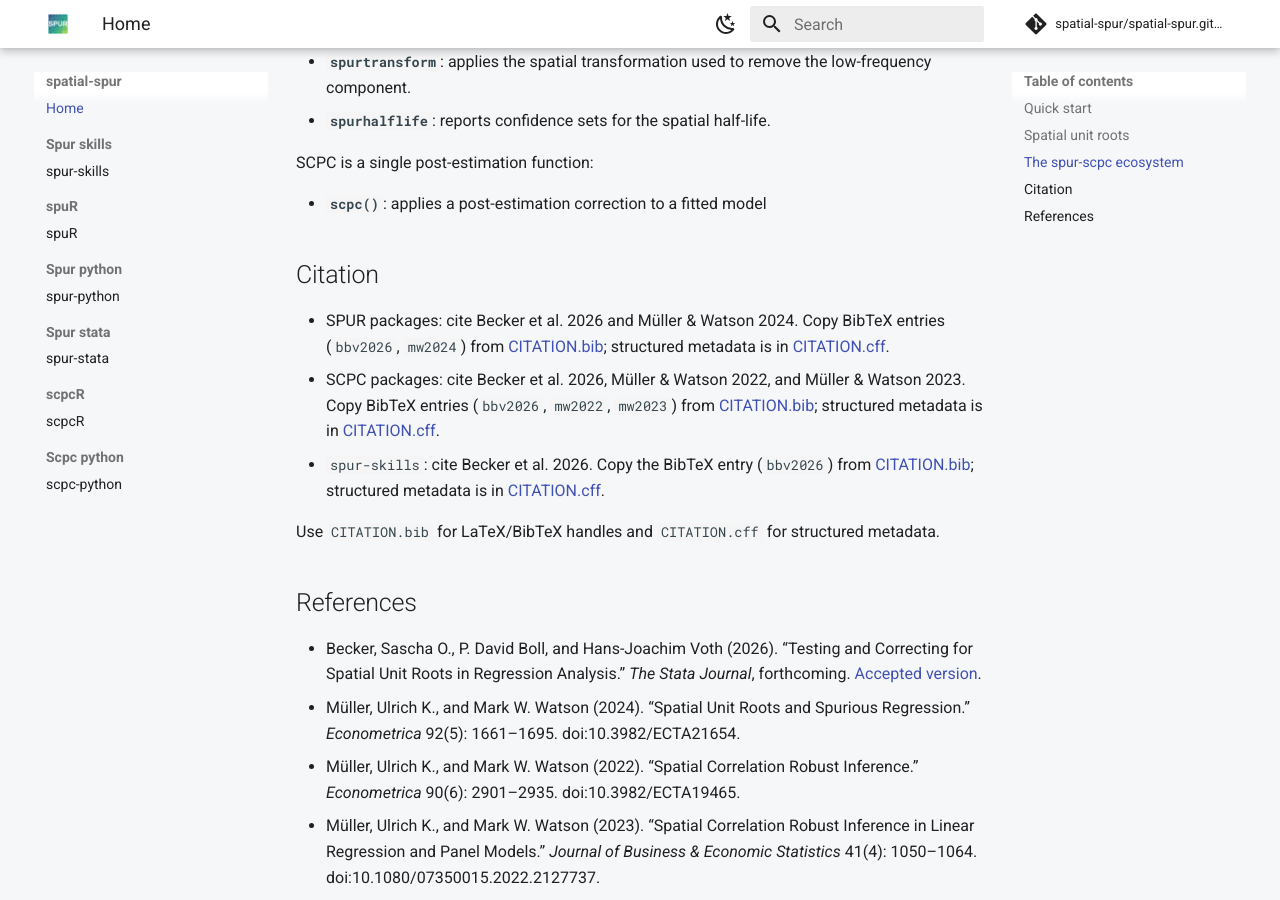
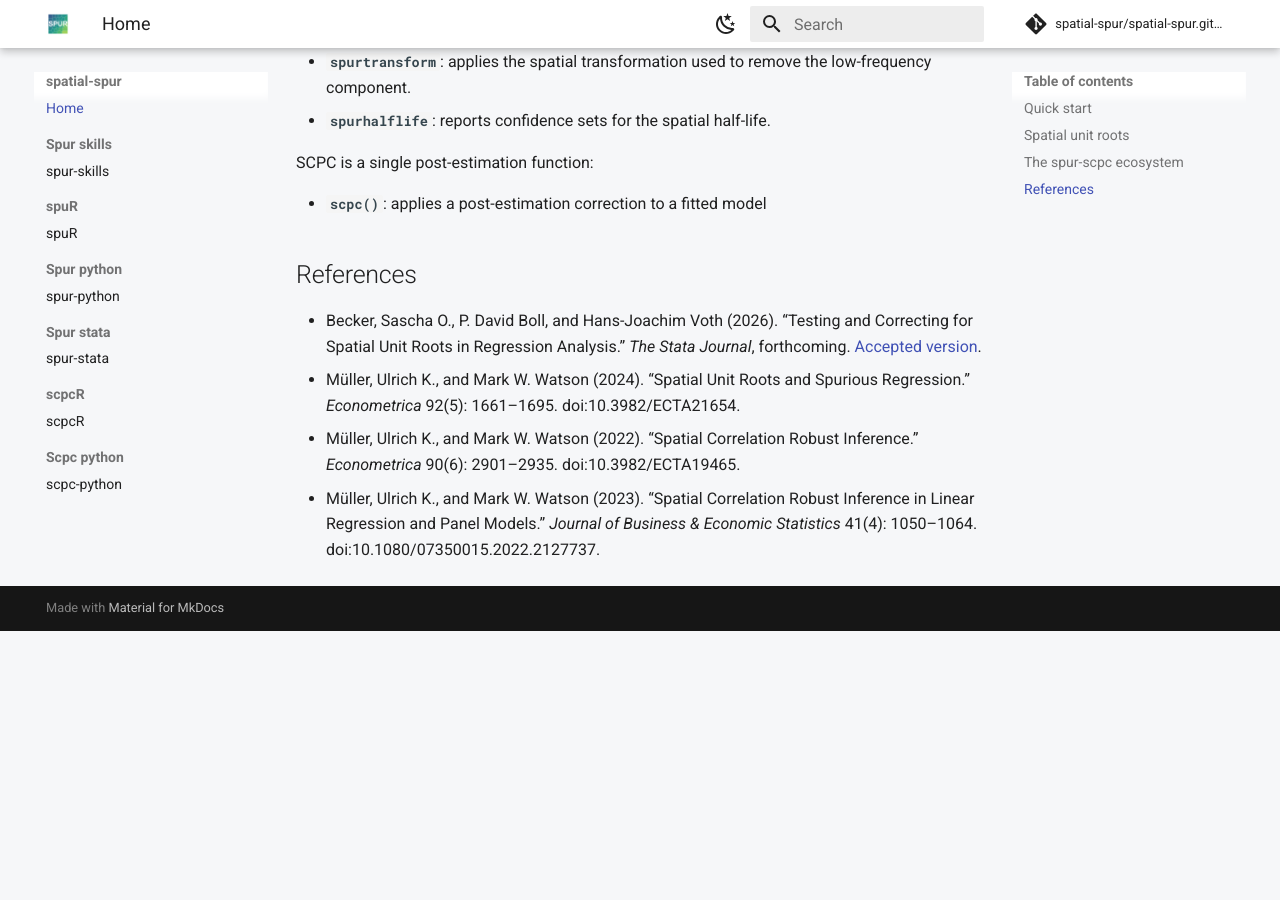
Before and after one commit to spatial-spur/spatial-spur.github.io, an MkDocs documentation site: the page built from docs/index.md, in a window 1280 px wide and 900 px high, scrolled down 2800 px. Built offline with MkDocs 1.6.1 and Material for MkDocs 9.7.7, drawn with Linux system fonts in a browser that asks for light colours; comment, search, counter and statistics services are not loaded; after the commit the page ends 3431 px from its top, so only the background shows below that.

Commit message:
Remove homepage citation block

```diff
--- a/docs/index.md
+++ b/docs/index.md
@@ -127,14 +127,6 @@ SCPC is a single post-estimation function:
 
 - **`scpc()`**: applies a post-estimation correction to a fitted model
 
-## Citation
-
-- SPUR packages: cite Becker et al. 2026 and Müller & Watson 2024. Copy BibTeX entries (`bbv2026`, `mw2024`) from [CITATION.bib](https://github.com/spatial-spur/spur-python/blob/main/CITATION.bib); structured metadata is in [CITATION.cff](https://github.com/spatial-spur/spur-python/blob/main/CITATION.cff).
-- SCPC packages: cite Becker et al. 2026, Müller & Watson 2022, and Müller & Watson 2023. Copy BibTeX entries (`bbv2026`, `mw2022`, `mw2023`) from [CITATION.bib](https://github.com/spatial-spur/scpc-python/blob/main/CITATION.bib); structured metadata is in [CITATION.cff](https://github.com/spatial-spur/scpc-python/blob/main/CITATION.cff).
-- `spur-skills`: cite Becker et al. 2026. Copy the BibTeX entry (`bbv2026`) from [CITATION.bib](https://github.com/spatial-spur/spur-skills/blob/main/CITATION.bib); structured metadata is in [CITATION.cff](https://github.com/spatial-spur/spur-skills/blob/main/CITATION.cff).
-
-Use `CITATION.bib` for LaTeX/BibTeX handles and `CITATION.cff` for structured metadata.
-
 ## References
 
 - Becker, Sascha O., P. David Boll, and Hans-Joachim Voth (2026). “Testing and Correcting for Spatial Unit Roots in Regression Analysis.” *The Stata Journal*, forthcoming. [Accepted version](https://pauldavidboll.com/SPUR_Stata_Journal_website.pdf).
```
